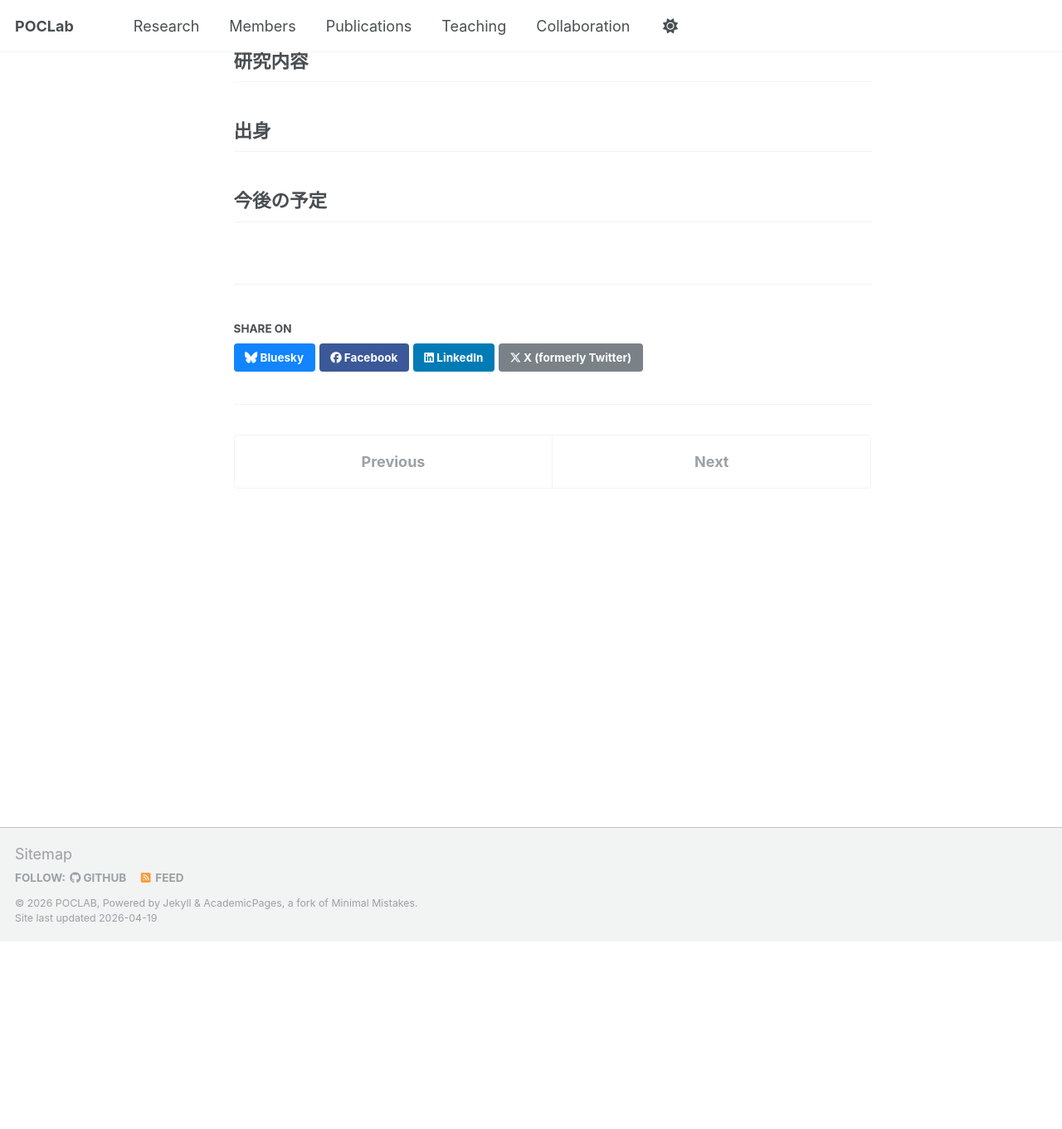
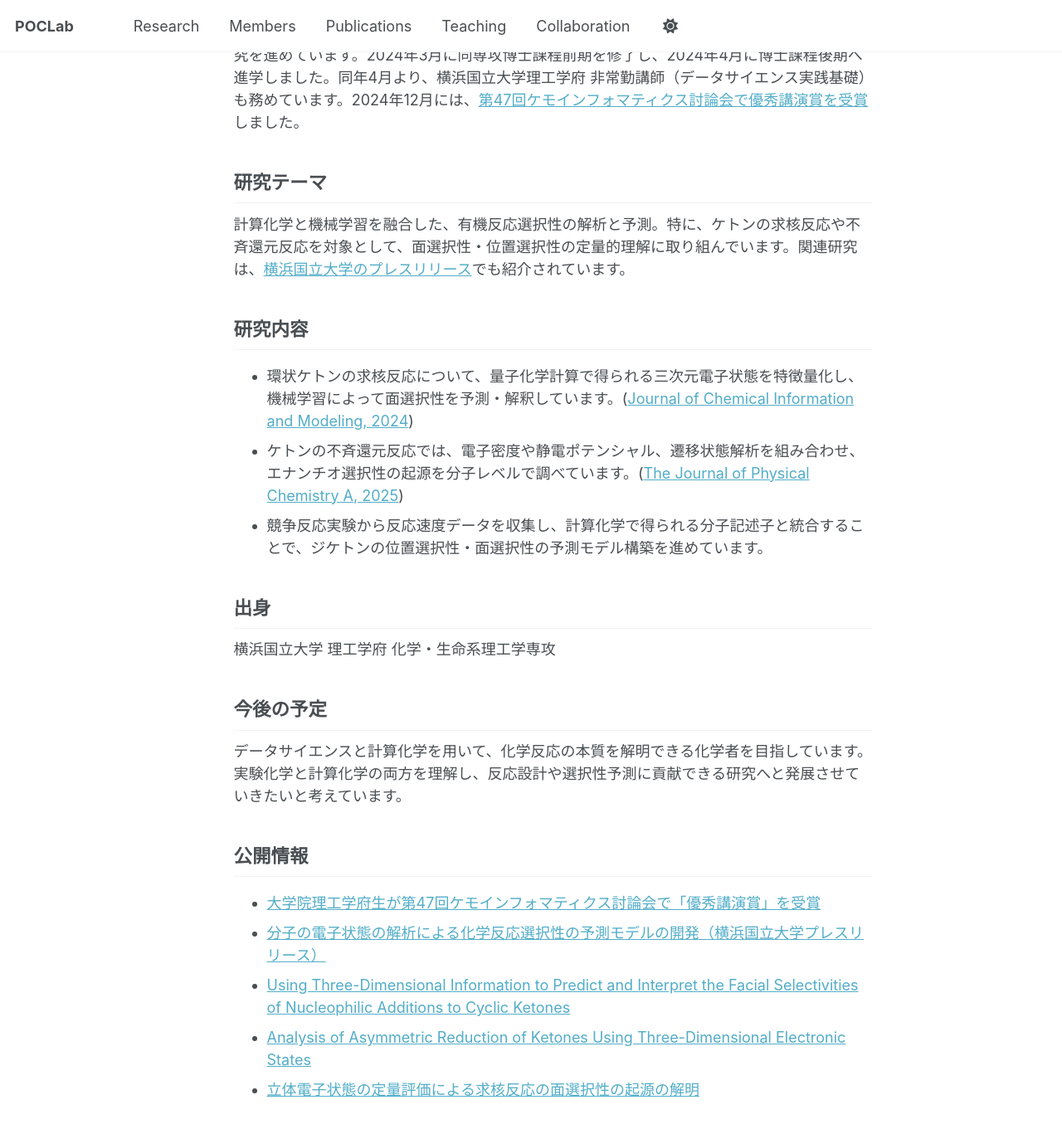
Before and after one commit to poclab-web/homepage, a Jekyll site: the page built from _members/sakaguchi-daimon.md, in a window 1280 px wide and 1400 px high, scrolled down 265 px. Shown: the top 1361 px of the window at 83% size. Built offline with Jekyll 4.4.1, drawn with Linux system fonts in a browser that asks for light colours; a script that is not in the unit is left out.

Commit message:
sakaguchiの分を追加。

```diff
--- a/_members/sakaguchi-daimon.md
+++ b/_members/sakaguchi-daimon.md
@@ -6,14 +6,26 @@ author_profile: false
 permalink: /members/sakaguchi-daimon/
 ---
 
+## 略歴
+横浜国立大学大学院理工学府 化学・生命系理工学専攻 博士課程後期に在籍し、五東研究室で研究を進めています。2024年3月に同専攻博士課程前期を修了し、2024年4月に博士課程後期へ進学しました。同年4月より、横浜国立大学理工学府 非常勤講師（データサイエンス実践基礎）も務めています。2024年12月には、[第47回ケモインフォマティクス討論会で優秀講演賞を受賞](https://www.ynu.ac.jp/hus/engk2/32847/detail.html)しました。
 
 ## 研究テーマ
-
+計算化学と機械学習を融合した、有機反応選択性の解析と予測。特に、ケトンの求核反応や不斉還元反応を対象として、面選択性・位置選択性の定量的理解に取り組んでいます。関連研究は、[横浜国立大学のプレスリリース](https://www.ynu.ac.jp/hus/koho/31704/detail.html)でも紹介されています。
 
 ## 研究内容
-
+- 環状ケトンの求核反応について、量子化学計算で得られる三次元電子状態を特徴量化し、機械学習によって面選択性を予測・解釈しています。([Journal of Chemical Information and Modeling, 2024](https://doi.org/10.1021/acs.jcim.4c00101))
+- ケトンの不斉還元反応では、電子密度や静電ポテンシャル、遷移状態解析を組み合わせ、エナンチオ選択性の起源を分子レベルで調べています。([The Journal of Physical Chemistry A, 2025](https://doi.org/10.1021/acs.jpca.5c03510))
+- 競争反応実験から反応速度データを収集し、計算化学で得られる分子記述子と統合することで、ジケトンの位置選択性・面選択性の予測モデル構築を進めています。
 
 ## 出身
-
+横浜国立大学 理工学府 化学・生命系理工学専攻
 
 ## 今後の予定
+データサイエンスと計算化学を用いて、化学反応の本質を解明できる化学者を目指しています。実験化学と計算化学の両方を理解し、反応設計や選択性予測に貢献できる研究へと発展させていきたいと考えています。
+
+## 公開情報
+- [大学院理工学府生が第47回ケモインフォマティクス討論会で「優秀講演賞」を受賞](https://www.ynu.ac.jp/hus/engk2/32847/detail.html)
+- [分子の電子状態の解析による化学反応選択性の予測モデルの開発（横浜国立大学プレスリリース）](https://www.ynu.ac.jp/hus/koho/31704/detail.html)
+- [Using Three-Dimensional Information to Predict and Interpret the Facial Selectivities of Nucleophilic Additions to Cyclic Ketones](https://doi.org/10.1021/acs.jcim.4c00101)
+- [Analysis of Asymmetric Reduction of Ketones Using Three-Dimensional Electronic States](https://doi.org/10.1021/acs.jpca.5c03510)
+- [立体電子状態の定量評価による求核反応の面選択性の起源の解明](https://doi.org/10.2477/jccj.2024-0043)
```
